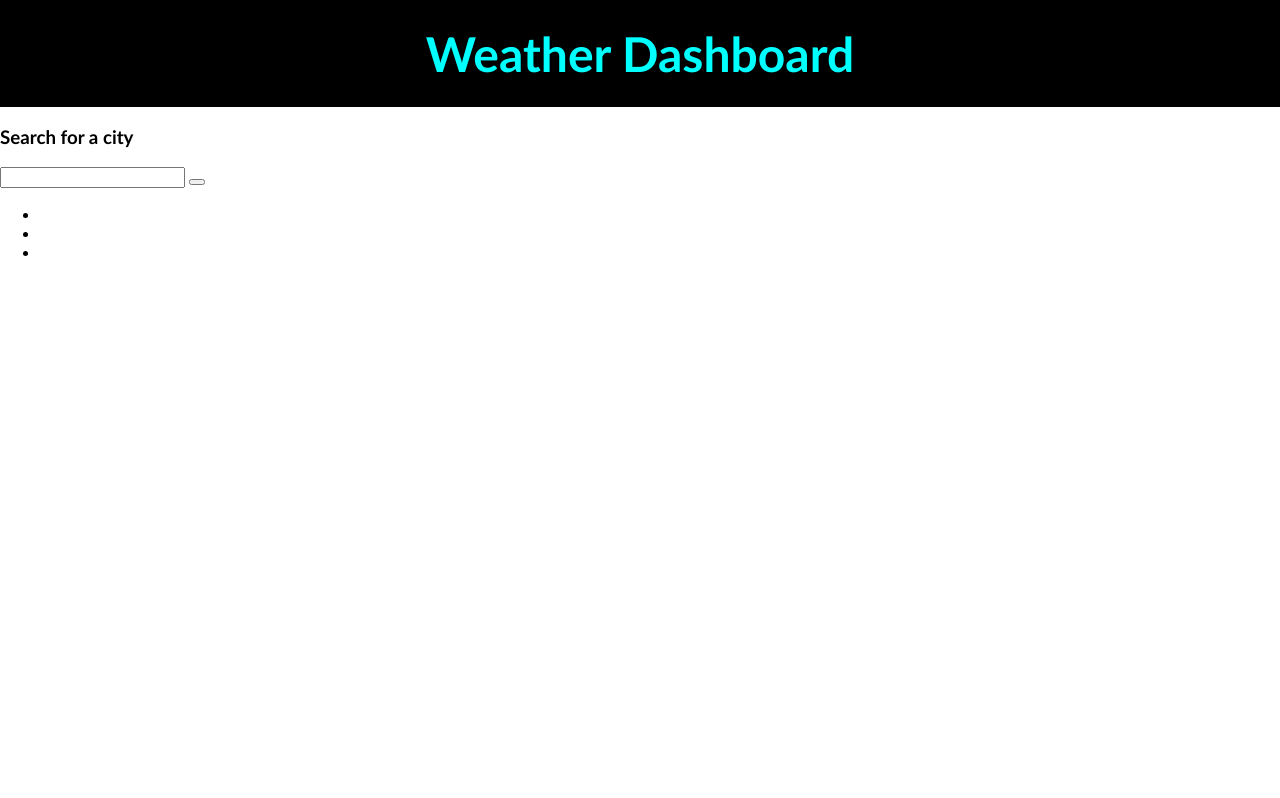
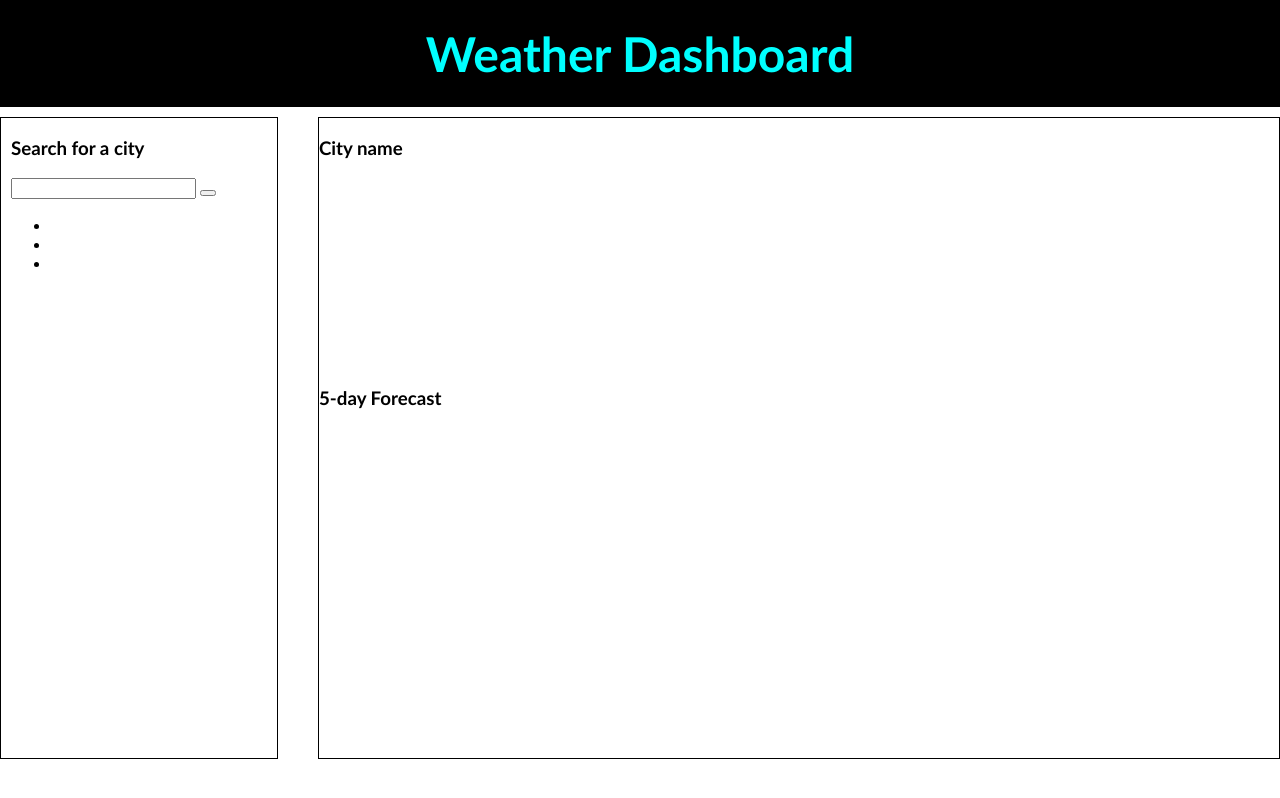
Before and after one commit to khoingx/weatherDashboard, a plain HTML site: page index.html in a window 1280 px wide. Drawn offline with Linux system fonts and the light colour scheme.

Commit message:
add styles

```diff
--- a/index.html
+++ b/index.html
@@ -1,5 +1,6 @@
 <!DOCTYPE html>
 <html lang="en">
+
 <head>
     <meta charset="UTF-8">
     <meta name="viewport" content="width=device-width, initial-scale=1.0">
@@ -7,9 +8,12 @@
     <link rel="stylesheet" href="style.css">
     <title>Weather Dashboard</title>
 </head>
+
 <body>
     <div class="header">
-        <header> <h2> Weather Dashboard</h2></header>
+        <header>
+            <h2> Weather Dashboard</h2>
+        </header>
     </div>
 
     <!-- Body webpage -->
@@ -30,17 +34,22 @@
         </div>
 
         <!-- Main area displays result  -->
+        <div class="content">
+
             <div class=" search-result">
-
+                <h3>City name</h3>
 
             </div>
 
             <!-- 5 days forecast section -->
             <div class=" fiveday">
+                <h3>5-day Forecast</h3>
 
+            </div>
 
         </div>
 
     </div>
 </body>
+
 </html>
--- a/style.css
+++ b/style.css
@@ -6,6 +6,7 @@ body {
 
 .header {
     margin: 0 auto;
+    margin-bottom: 10px;
     background-color: black;
     text-align: center;
 }
@@ -17,3 +18,34 @@ h2 {
     padding-bottom: 25px;
     font-size: 3em;
 }
+
+.main-container {
+    display: flex;
+    /* flex-direction: row;
+    flex-wrap: wrap; */
+    flex-flow: row wrap;
+    justify-content: space-between;
+}
+
+.search-section {
+    border-color: black;
+    border-style: solid;
+    border-width: 1px;
+    width: 20vw;
+    height: 80vh;
+    padding-left: 10px;
+    padding-right: 10px;
+}
+
+.content {
+    border-color: black;
+    border-style: solid;
+    border-width: 1px;
+    width: 75vw;
+    display: flex;
+    flex-direction: column;
+}
+
+.search-result {
+    height: 250px;
+}
```
Lines whose indentation alone changed are shown as unchanged.
